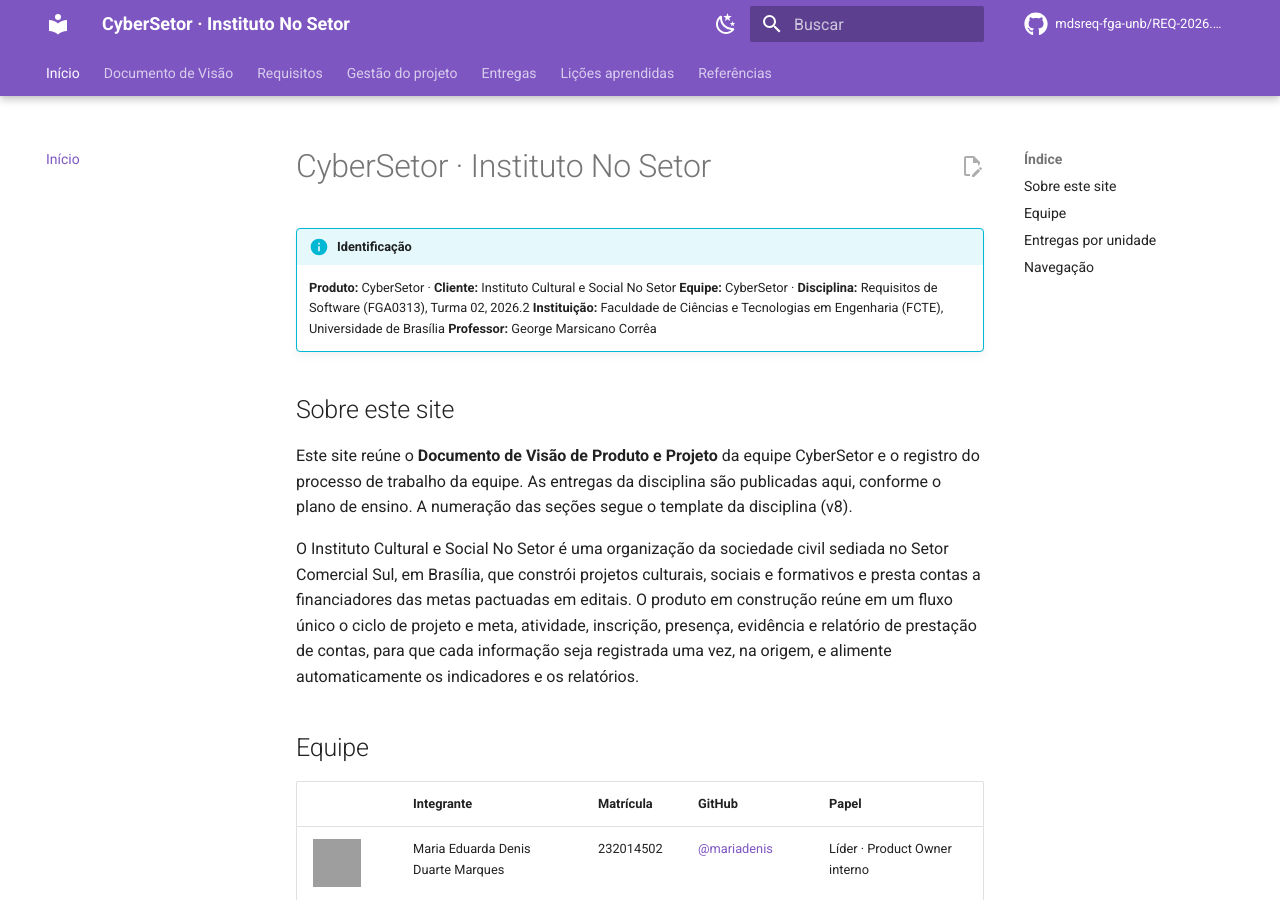
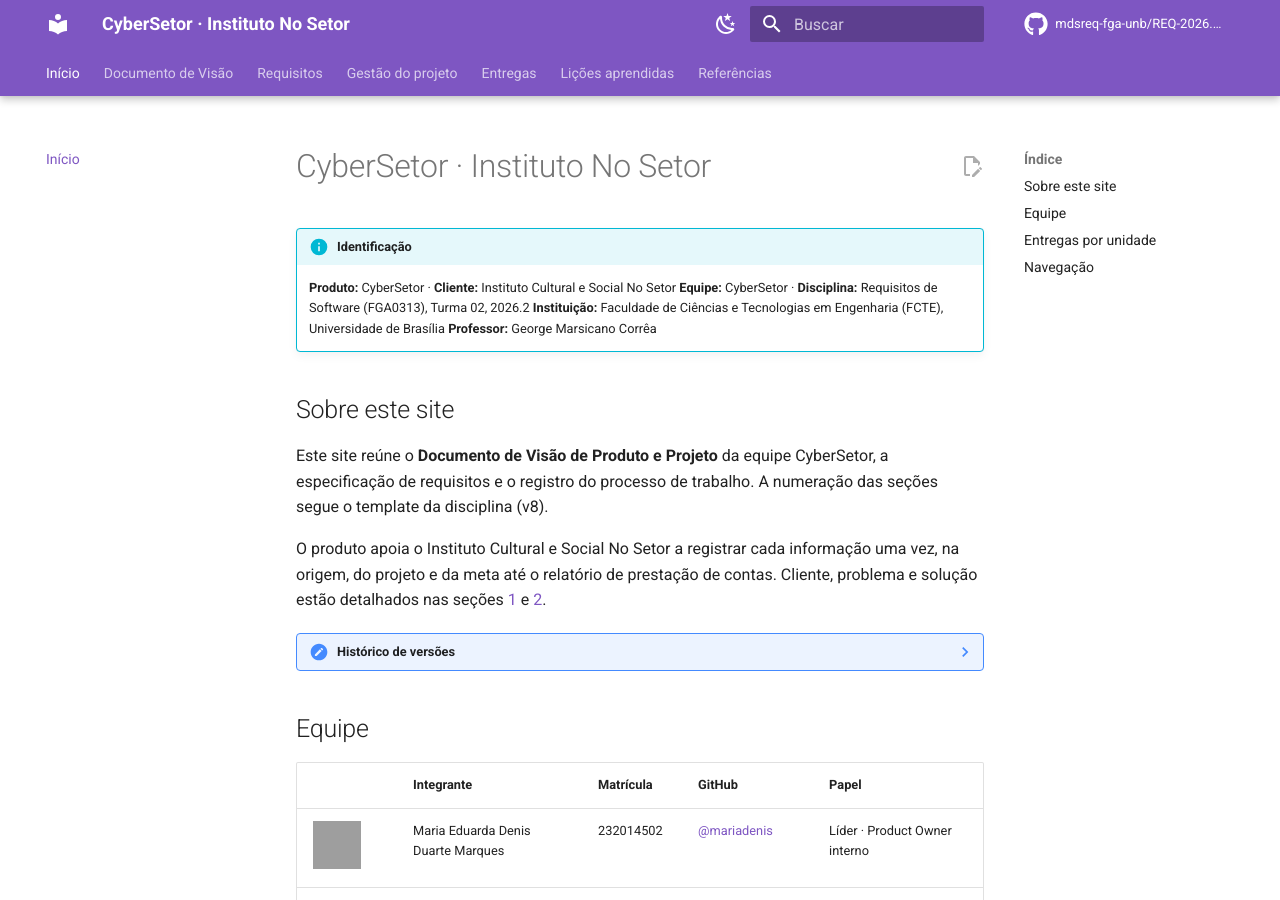
Before and after one commit to mdsreq-fga-unb/REQ-2026.2-T02-CyberSetor, an MkDocs documentation site: the page built from docs/index.md, in a window 1280 px wide and 900 px high. Built offline with MkDocs 1.6.1 and Material for MkDocs 9.7.7, drawn with Linux system fonts in a browser that asks for light colours; comment, search, counter and statistics services are not loaded; grey boxes are pictures that could not be loaded.

Commit message:
docs(inicio): resume a apresentação e remete às seções 1 e 2
Remove o parágrafo que repetia o resumo de cliente, problema e solução e registra o histórico de versões em bloco recolhível.

Refs #94

```diff
--- a/docs/index.md
+++ b/docs/index.md
@@ -8,9 +8,15 @@
 
 ## Sobre este site
 
-Este site reúne o **Documento de Visão de Produto e Projeto** da equipe CyberSetor e o registro do processo de trabalho da equipe. As entregas da disciplina são publicadas aqui, conforme o plano de ensino. A numeração das seções segue o template da disciplina (v8).
+Este site reúne o **Documento de Visão de Produto e Projeto** da equipe CyberSetor, a especificação de requisitos e o registro do processo de trabalho. A numeração das seções segue o template da disciplina (v8).
 
-O Instituto Cultural e Social No Setor é uma organização da sociedade civil sediada no Setor Comercial Sul, em Brasília, que constrói projetos culturais, sociais e formativos e presta contas a financiadores das metas pactuadas em editais. O produto em construção reúne em um fluxo único o ciclo de projeto e meta, atividade, inscrição, presença, evidência e relatório de prestação de contas, para que cada informação seja registrada uma vez, na origem, e alimente automaticamente os indicadores e os relatórios.
+O produto apoia o Instituto Cultural e Social No Setor a registrar cada informação uma vez, na origem, do projeto e da meta até o relatório de prestação de contas. Cliente, problema e solução estão detalhados nas seções [1](visao/1-cenario-atual.md) e [2](visao/2-solucao-proposta.md).
+
+??? note "Histórico de versões"
+
+    | Data | Versão | Descrição | Autor |
+    |---|---|---|---|
+    | 05/10/2026 | 1.1 | Apresentação resumida com remissão às seções 1 e 2; atalho para os requisitos na navegação | Maria Eduarda Marques |
 
 ## Equipe
 
```
